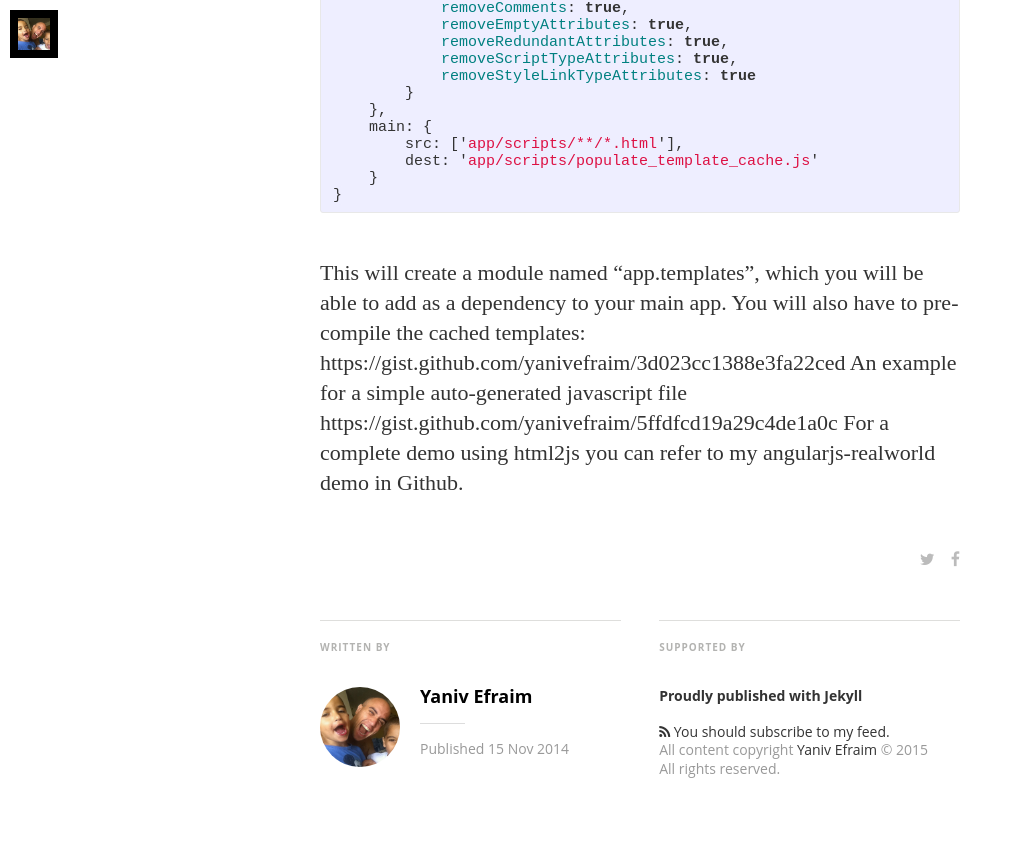
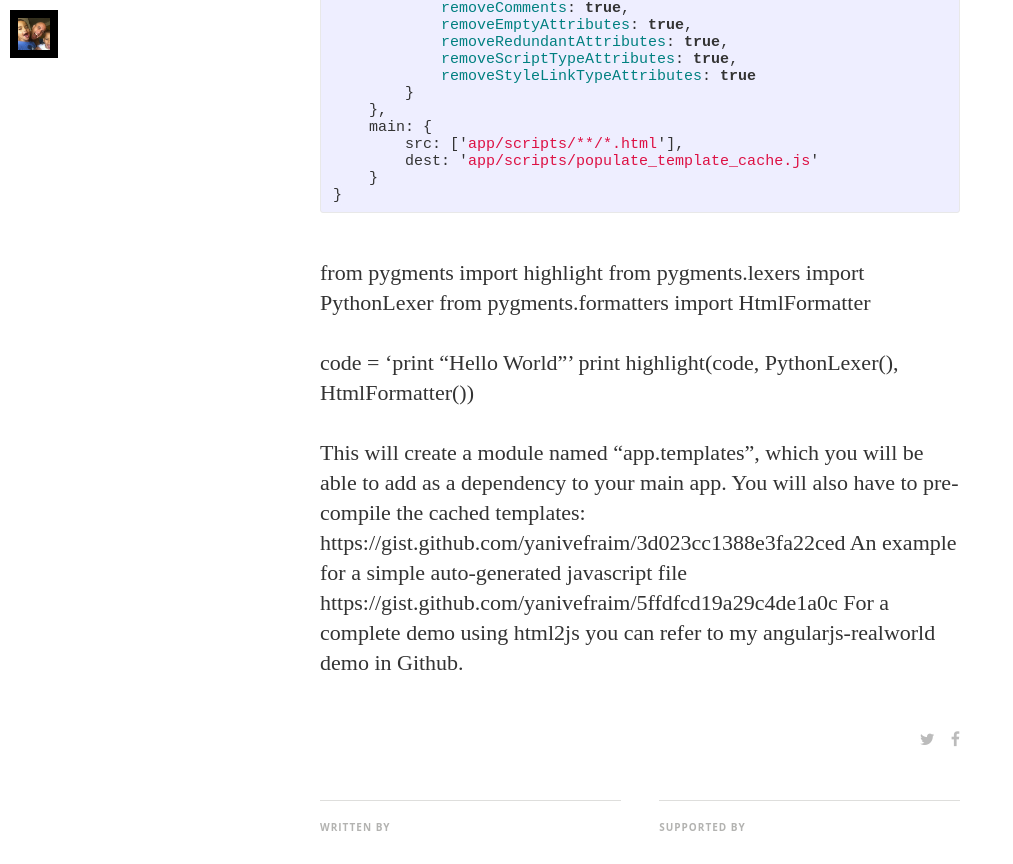
Before and after one commit to Morgan-Leon/yanivefraim.github.io, a Jekyll site: the page built from _posts/2014-12-15-pre-caching-angularjs-templates-using-html2js.markdown, in a window 1280 px wide and 900 px high, scrolled down 1780 px, cut to the strip 0-864 px from the top of the window. Shown: the whole strip, without its empty margins (0-1013 px from the left). Built offline with Jekyll 4.4.1, drawn with Linux system fonts in a browser that asks for light colours; nearby versions of some CDN libraries; some web fonts are replaced; Markdown is read by kramdown in place of the engine named in the settings.

Commit message:
Update 2014-12-15-pre-caching-angularjs-templates-using-html2js.markdown

```diff
--- a/_posts/2014-12-15-pre-caching-angularjs-templates-using-html2js.markdown
+++ b/_posts/2014-12-15-pre-caching-angularjs-templates-using-html2js.markdown
@@ -41,6 +41,14 @@ html2js: {
     }
 }
 {% endhighlight %}
+
+from pygments import highlight
+from pygments.lexers import PythonLexer
+from pygments.formatters import HtmlFormatter
+
+code = 'print "Hello World"'
+print highlight(code, PythonLexer(), HtmlFormatter())
+
 This will create a module named "app.templates", which you will be able to add as a dependency to your main app. You will also have to pre-compile the cached templates:
 https://gist.github.com/yanivefraim/3d023cc1388e3fa22ced
 An example for a simple auto-generated javascript file https://gist.github.com/yanivefraim/5ffdfcd19a29c4de1a0c For a complete demo using html2js you can refer to my angularjs-realworld demo in Github.
```
